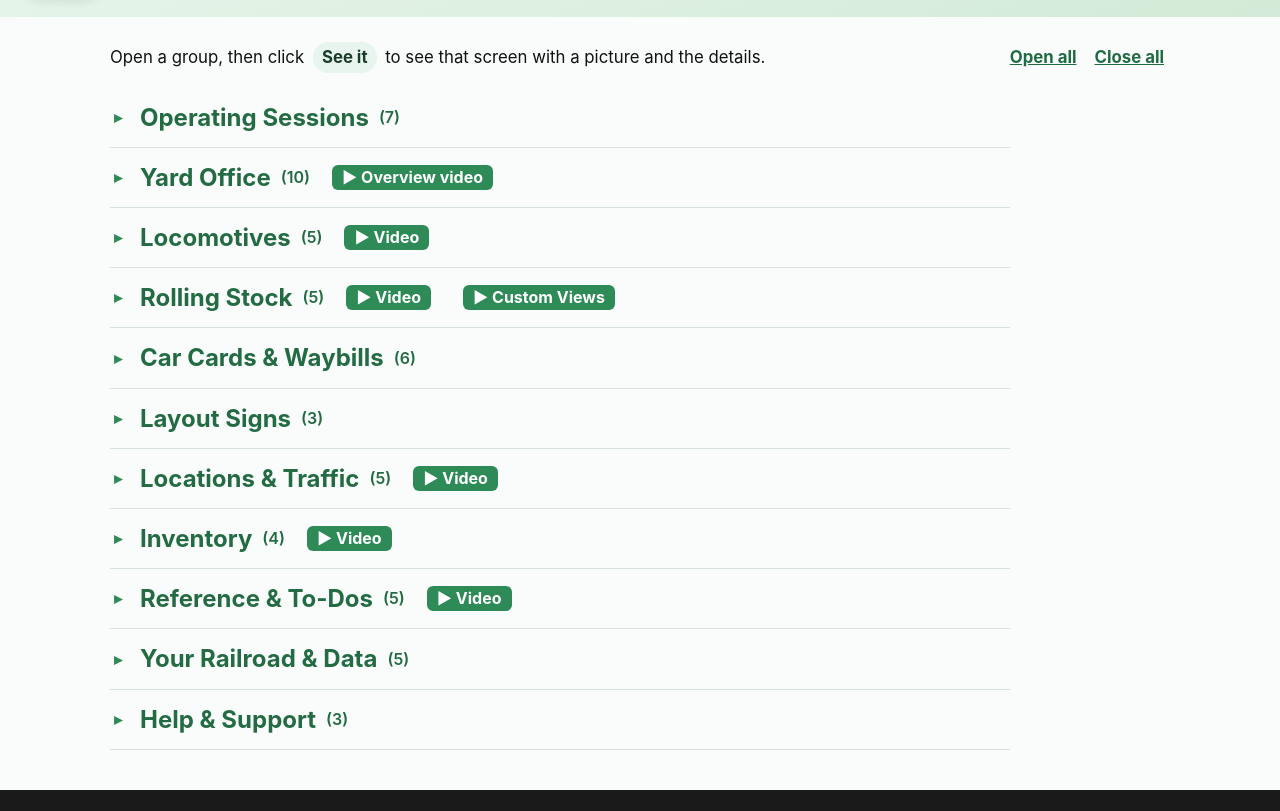
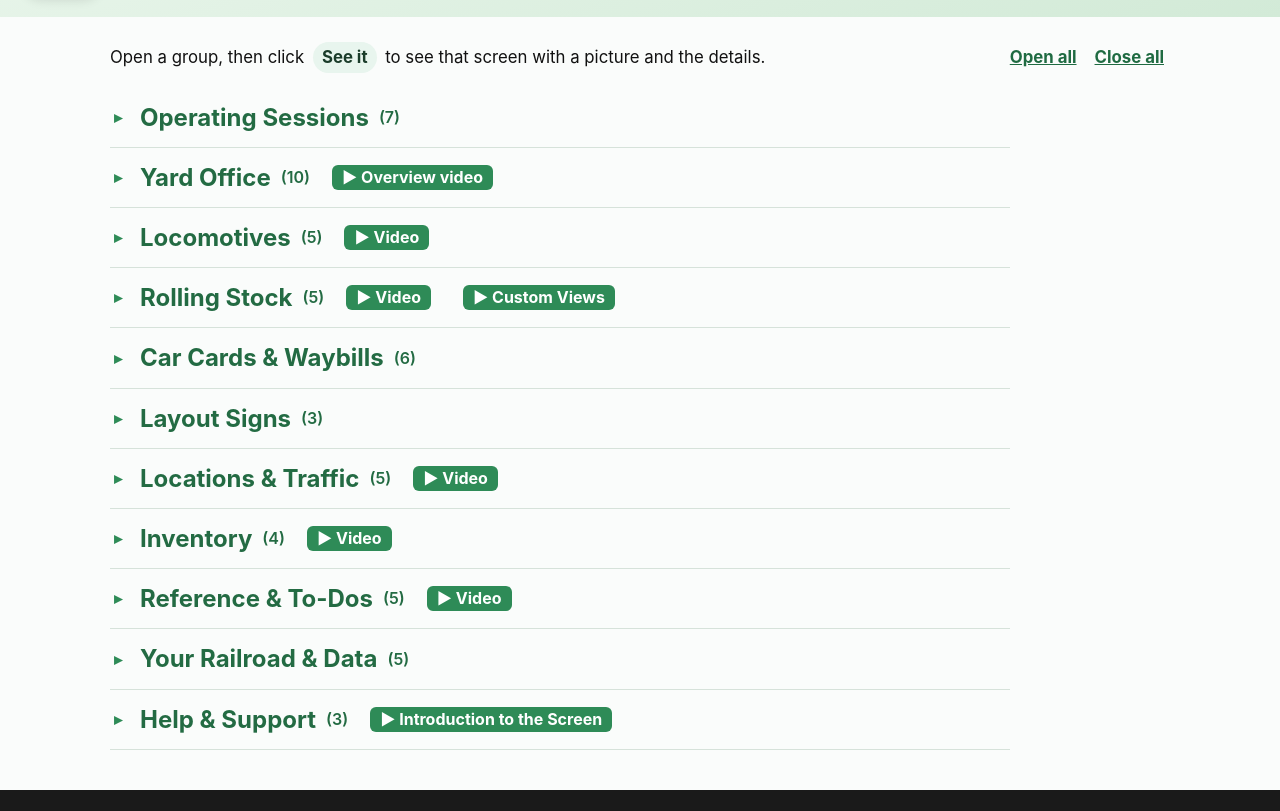
Before and after one commit to PHRBuilder2026/Personal-Health-Records, a plain HTML site: page mrr-keeper/features.html in a window 1280 px wide. Shown: the part 169-980 px from the top of the page. Drawn offline with Linux system fonts and the light colour scheme.

Commit message:
Features: Intro to the Screen on Help & Support

```diff
--- a/mrr-keeper/features.html
+++ b/mrr-keeper/features.html
@@ -209,7 +209,7 @@
         </ul>
       </details>
       <details class="fx-group">
-        <summary>Help &amp; Support <span class="fx-n">(3)</span></summary>
+        <summary>Help &amp; Support <span class="fx-n">(3)</span><a class="fx-video fx-video-head" href="videos/introduction-to-the-screen.html" aria-label="Watch the Introduction to the Screen video">&#9654; Introduction to the Screen</a></summary>
         <ul class="fx-list">
           <li class="fx-item"><span class="fx-t"><strong>Extensive help</strong> — A ? help page on every screen, plus a searchable Help index.</span><button class="fx-see" type="button" data-slide="81" aria-label="See Extensive help">See it</button></li>
           <li class="fx-item"><span class="fx-t"><strong>Email support</strong> — Send a request from any screen, with screenshots and a support number.</span><button class="fx-see" type="button" data-slide="20" aria-label="See Email support">See it</button></li>
```
